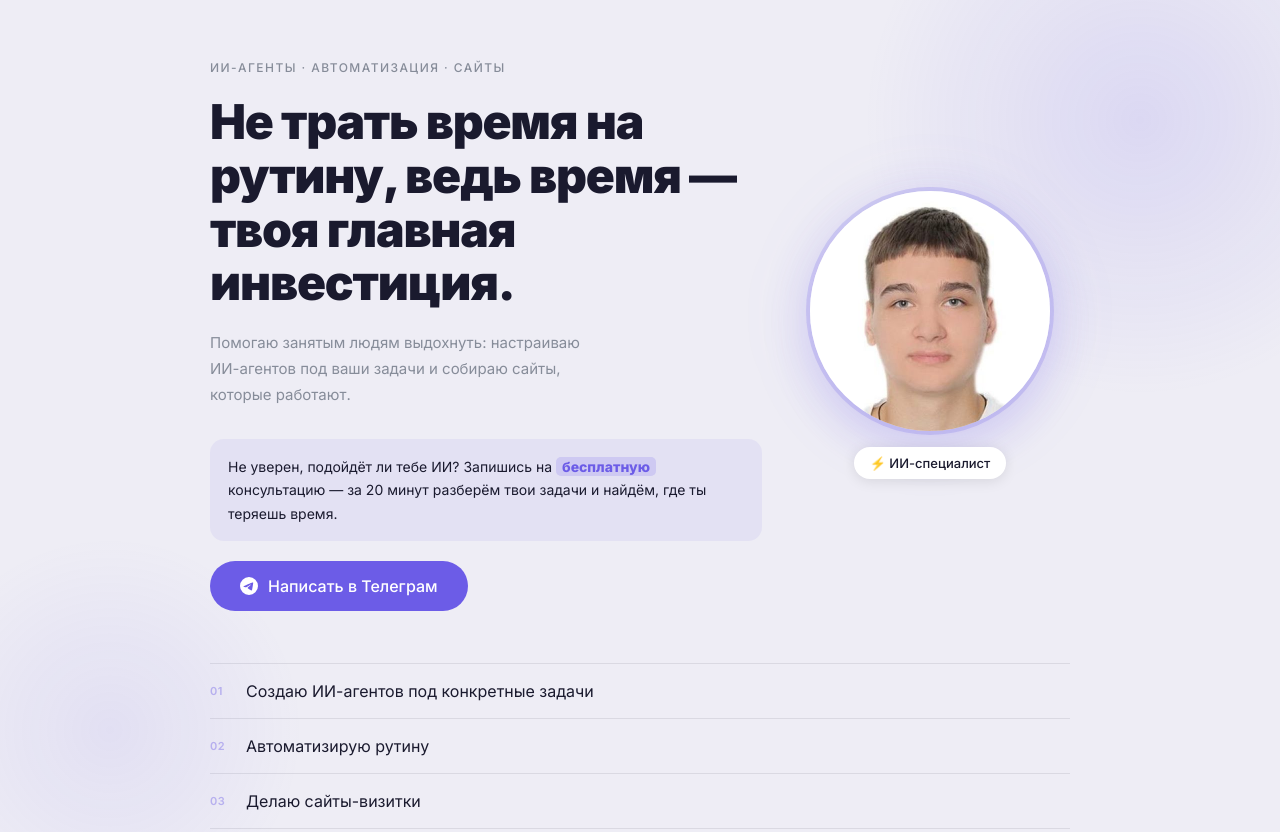
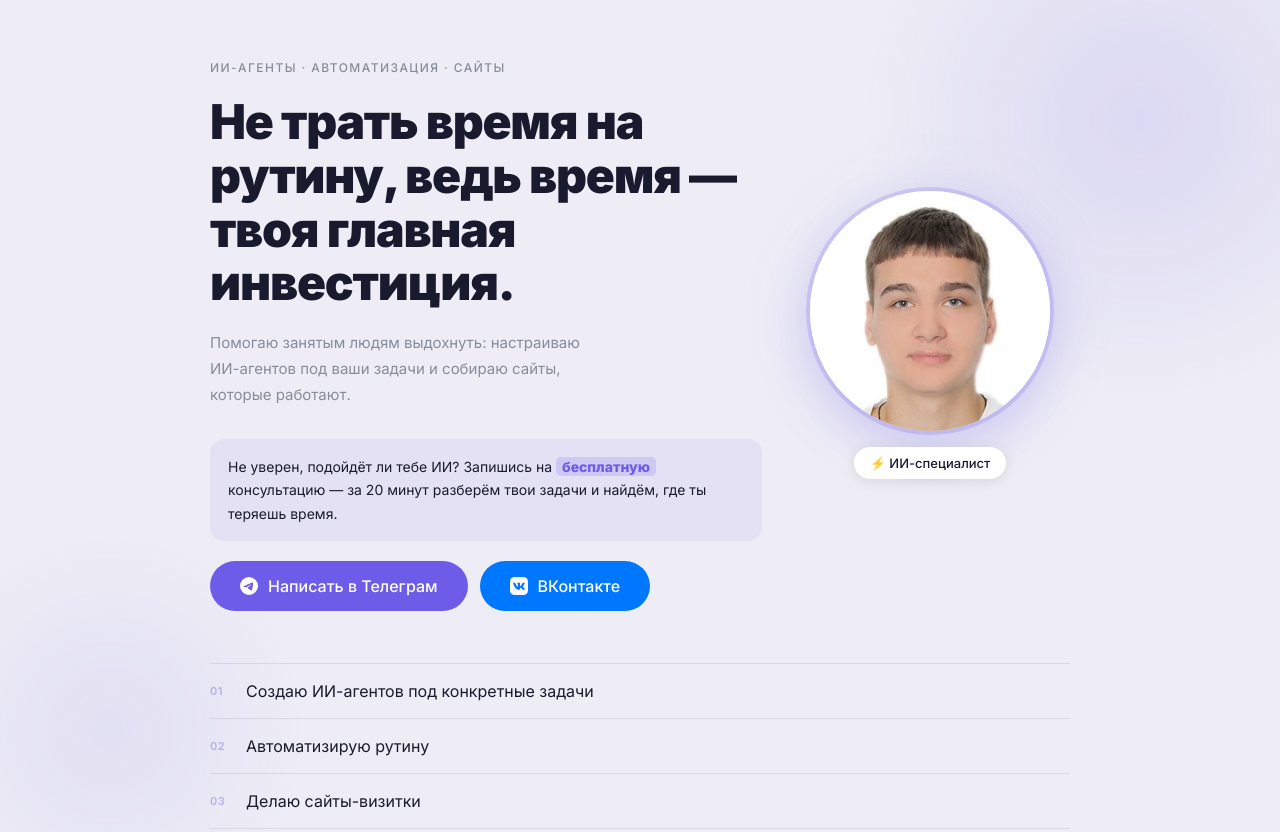
Before and after one commit to yzayakin17/yaroslav_site, a plain HTML site: page index.html in a window 1280 px wide. Shown: the top 832 px of the page. Drawn offline with Linux system fonts and the light colour scheme.

Commit message:
Add VK button next to Telegram

```diff
--- a/index.html
+++ b/index.html
@@ -224,6 +224,21 @@
 
     .tg-icon { width: 18px; height: 18px; fill: currentColor; flex-shrink: 0; }
 
+    .cta-group {
+      display: flex;
+      gap: 12px;
+      flex-wrap: wrap;
+    }
+
+    .cta-btn--vk {
+      background: #0077ff;
+    }
+
+    .cta-btn--vk:hover {
+      background: #005fcc;
+      box-shadow: 0 10px 30px rgba(0, 119, 255, 0.40);
+    }
+
     /* ── Consult callout ── */
 
     .consult-callout {
@@ -413,6 +428,7 @@
 
       .hero-sub { max-width: 100%; }
 
+      .cta-group { flex-direction: column; }
       .cta-btn { width: 100%; justify-content: center; }
 
       .reviews-grid {
@@ -433,12 +449,20 @@
         <div class="consult-callout">
           Не уверен, подойдёт ли тебе ИИ? Запишись на <span class="highlight">бесплатную</span> консультацию — за 20 минут разберём твои задачи и найдём, где ты теряешь время.
         </div>
+        <div class="cta-group">
           <a href="https://t.me/leondoublecap" class="cta-btn" target="_blank" rel="noopener noreferrer">
             <svg class="tg-icon" viewBox="0 0 24 24" xmlns="http://www.w3.org/2000/svg" aria-hidden="true">
               <path d="M11.944 0A12 12 0 0 0 0 12a12 12 0 0 0 12 12 12 12 0 0 0 12-12A12 12 0 0 0 12 0a12 12 0 0 0-.056 0zm4.962 7.224c.1-.002.321.023.465.14a.506.506 0 0 1 .171.325c.016.093.036.306.02.472-.18 1.898-.962 6.502-1.36 8.627-.168.9-.499 1.201-.82 1.23-.696.065-1.225-.46-1.9-.902-1.056-.693-1.653-1.124-2.678-1.8-1.185-.78-.417-1.21.258-1.91.177-.184 3.247-2.977 3.307-3.23.007-.032.014-.15-.056-.212s-.174-.041-.249-.024c-.106.024-1.793 1.14-5.061 3.345-.48.33-.913.49-1.302.48-.428-.008-1.252-.241-1.865-.44-.752-.245-1.349-.374-1.297-.789.027-.216.325-.437.893-.663 3.498-1.524 5.83-2.529 6.998-3.014 3.332-1.386 4.025-1.627 4.476-1.635z"/>
             </svg>
             Написать в Телеграм
           </a>
+          <a href="https://vk.com/zayakin17" class="cta-btn cta-btn--vk" target="_blank" rel="noopener noreferrer">
+            <svg class="tg-icon" viewBox="0 0 24 24" xmlns="http://www.w3.org/2000/svg" aria-hidden="true">
+              <path d="M15.684 0H8.316C1.592 0 0 1.592 0 8.316v7.368C0 22.408 1.592 24 8.316 24h7.368C22.408 24 24 22.408 24 15.684V8.316C24 1.592 22.408 0 15.684 0zm3.692 17.123h-1.744c-.66 0-.864-.525-2.05-1.727-1.033-1-1.49-1.135-1.744-1.135-.356 0-.458.102-.458.593v1.575c0 .424-.135.678-1.253.678-1.846 0-3.896-1.118-5.335-3.202C4.624 10.857 4.03 8.57 4.03 8.096c0-.254.102-.491.593-.491h1.744c.44 0 .61.203.78.677.863 2.49 2.303 4.675 2.896 4.675.22 0 .322-.102.322-.66V9.721c-.068-1.186-.695-1.287-.695-1.71 0-.203.17-.407.44-.407h2.744c.373 0 .508.203.508.643v3.473c0 .372.17.508.271.508.22 0 .407-.136.813-.542 1.254-1.406 2.151-3.574 2.151-3.574.119-.254.322-.491.762-.491h1.744c.525 0 .643.27.525.643-.22 1.017-2.354 4.031-2.354 4.031-.186.305-.254.44 0 .78.186.254.796.779 1.203 1.253.745.847 1.32 1.558 1.473 2.05.17.49-.085.745-.576.745z"/>
+            </svg>
+            ВКонтакте
+          </a>
+        </div>
       </div>
 
       <div class="hero-photo">
```
Lines whose indentation alone changed are shown as unchanged.
